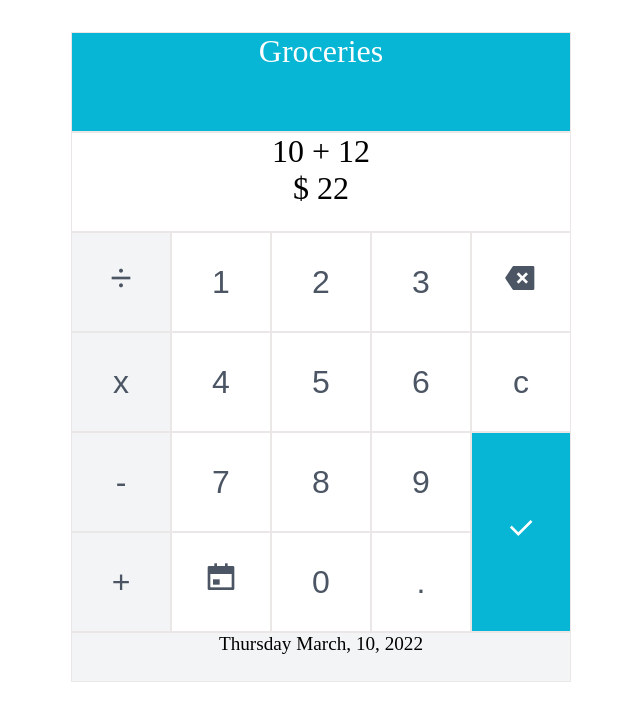
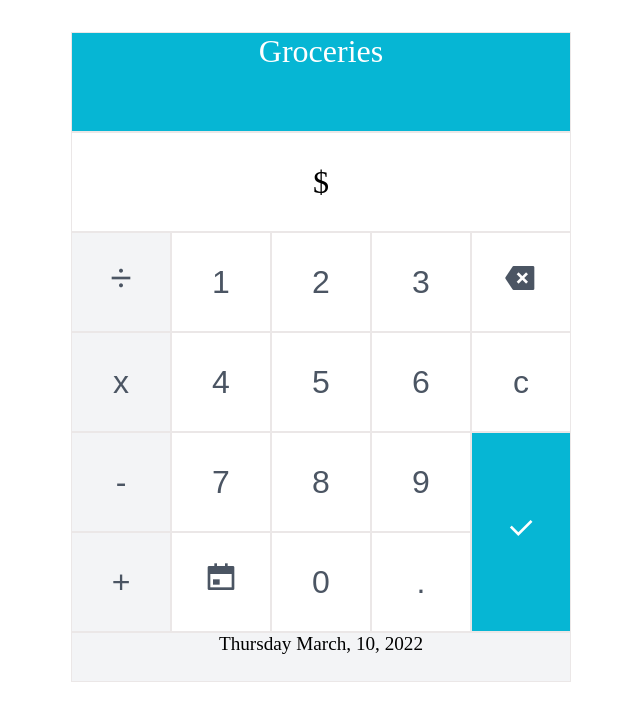
Before and after one commit to frankcdlc/calculator-react, a React (Create React App) app in the folder calculator/: page / in a window 1280 px wide. Shown: the top 720 px of the page, without its empty margins (319-959 px from the left). Built offline with nearby package versions, Linux system fonts and the light colour scheme.

Commit message:
change: display

```diff
--- a/calculator/src/components/display.jsx
+++ b/calculator/src/components/display.jsx
@@ -1,19 +1,20 @@
 import styled from "@emotion/styled"
 import React from 'react'
 
-function Display() {
+function Display({currentNumber, operant, prevNumber}) {
   const StyledDisplay = styled.div({
+    display: `flex`,
     gridColumn: `span 5`,
     border: `1px solid rgb(235, 231, 231)`,
     backgroundColor: `white`,
-    textAlign: `center`,
-    fontSize: `2rem`
+    fontSize: `2rem`,
+    alignItems: `center`,
+    justifyContent: `center`
   })
 
   return (
     <StyledDisplay>
-      <div>10 + 12</div>
-      <div>$ 22</div>
+      <div>$ {prevNumber} {operant} {currentNumber}</div>
     </StyledDisplay>
   )
 }
```
